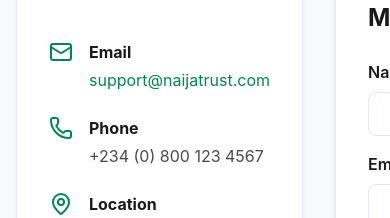
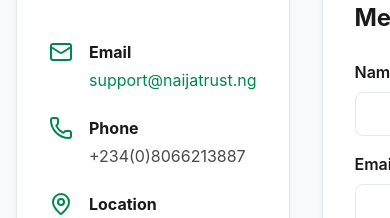
Before and after one commit to kruzeskywalker/naijatrust-production, a React (Vite) app in the folder frontend/: page /contact in a window 390 px wide. Shown: the part 351-569 px from the top of the page. Built offline with nearby package versions, Linux system fonts and the light colour scheme; no server answers; a web font is replaced by a local one.

Commit message:
Update contact information: new email and phone

```diff
--- a/frontend/src/components/UpgradeModal.jsx
+++ b/frontend/src/components/UpgradeModal.jsx
@@ -409,7 +409,7 @@
                                                 <div>
                                                     <strong>Enterprise Plan</strong>
                                                     <p>Please contact our sales team for custom pricing and features tailored to your needs.</p>
-                                                    <a href="mailto:sales@naijatrust.com" className="contact-sales-btn">
+                                                    <a href="mailto:support@naijatrust.ng" className="contact-sales-btn">
                                                         Contact Sales
                                                     </a>
                                                 </div>
--- a/frontend/src/pages/Contact.jsx
+++ b/frontend/src/pages/Contact.jsx
@@ -45,8 +45,8 @@
                         <Mail size={24} color="var(--primary-color)" />
                         <div>
                             <h4 style={{ marginBottom: '0.25rem' }}>Email</h4>
-                            <a href="mailto:support@naijatrust.com" style={{ color: 'var(--primary-color)' }}>
-                                support@naijatrust.com
+                            <a href="mailto:support@naijatrust.ng" style={{ color: 'var(--primary-color)' }}>
+                                support@naijatrust.ng
                             </a>
                         </div>
                     </div>
@@ -55,7 +55,7 @@
                         <Phone size={24} color="var(--primary-color)" />
                         <div>
                             <h4 style={{ marginBottom: '0.25rem' }}>Phone</h4>
-                            <p style={{ color: 'var(--text-light)' }}>+234 (0) 800 123 4567</p>
+                            <p style={{ color: 'var(--text-light)' }}>+234(0)8066213887</p>
                         </div>
                     </div>
 
--- a/frontend/src/pages/Jobs.jsx
+++ b/frontend/src/pages/Jobs.jsx
@@ -67,8 +67,8 @@
                 </p>
                 <p style={{ color: 'var(--text-light)', lineHeight: '1.6' }}>
                     Check back soon or send us your resume at{' '}
-                    <a href="mailto:careers@naijatrust.com" style={{ color: 'var(--primary-color)', fontWeight: '600' }}>
-                        careers@naijatrust.com
+                    <a href="mailto:support@naijatrust.ng" style={{ color: 'var(--primary-color)', fontWeight: '600' }}>
+                        support@naijatrust.ng
                     </a>
                     {' '}if you'd like to be considered for future opportunities.
                 </p>
@@ -85,7 +85,7 @@
                 <p style={{ marginBottom: '1.5rem', color: 'var(--text-light)' }}>
                     Send your resume and a brief introduction to our careers team.
                 </p>
-                <a href="mailto:careers@naijatrust.com" className="btn btn-primary">
+                <a href="mailto:support@naijatrust.ng" className="btn btn-primary">
                     Get in Touch
                 </a>
             </div>
--- a/frontend/src/pages/Privacy.jsx
+++ b/frontend/src/pages/Privacy.jsx
@@ -109,8 +109,8 @@
                     <h2 style={{ marginBottom: '1rem' }}>9. Contact Us</h2>
                     <p style={{ color: 'var(--text-dark)' }}>
                         If you have questions about this Privacy Policy, please contact us at{' '}
-                        <a href="mailto:privacy@naijatrust.com" style={{ color: 'var(--primary-color)' }}>
-                            privacy@naijatrust.com
+                        <a href="mailto:support@naijatrust.ng" style={{ color: 'var(--primary-color)' }}>
+                            support@naijatrust.ng
                         </a>
                     </p>
                 </section>
--- a/frontend/src/pages/Terms.jsx
+++ b/frontend/src/pages/Terms.jsx
@@ -89,8 +89,8 @@
                     <h2 style={{ marginBottom: '1rem' }}>8. Contact</h2>
                     <p style={{ color: 'var(--text-dark)' }}>
                         If you have questions about these Terms of Service, please contact us at{' '}
-                        <a href="mailto:legal@naijatrust.com" style={{ color: 'var(--primary-color)' }}>
-                            legal@naijatrust.com
+                        <a href="mailto:support@naijatrust.ng" style={{ color: 'var(--primary-color)' }}>
+                            support@naijatrust.ng
                         </a>
                     </p>
                 </section>
--- a/frontend/src/pages/admin/AdminLogin.jsx
+++ b/frontend/src/pages/admin/AdminLogin.jsx
@@ -51,7 +51,7 @@
                             value={formData.email}
                             onChange={handleChange}
                             className="form-control"
-                            placeholder="admin@naijatrust.com"
+                            placeholder="admin@naijatrust.ng"
                         />
                     </div>
 
--- a/frontend/src/pages/business/PaymentCallback.jsx
+++ b/frontend/src/pages/business/PaymentCallback.jsx
@@ -109,7 +109,7 @@
                 {(status === 'failed' || status === 'error') && (
                     <p className="support-note">
                         If you believe this is an error, please contact support at{' '}
-                        <a href="mailto:support@naijatrust.com">support@naijatrust.com</a>
+                        <a href="mailto:support@naijatrust.ng">support@naijatrust.ng</a>
                     </p>
                 )}
             </div>
```
